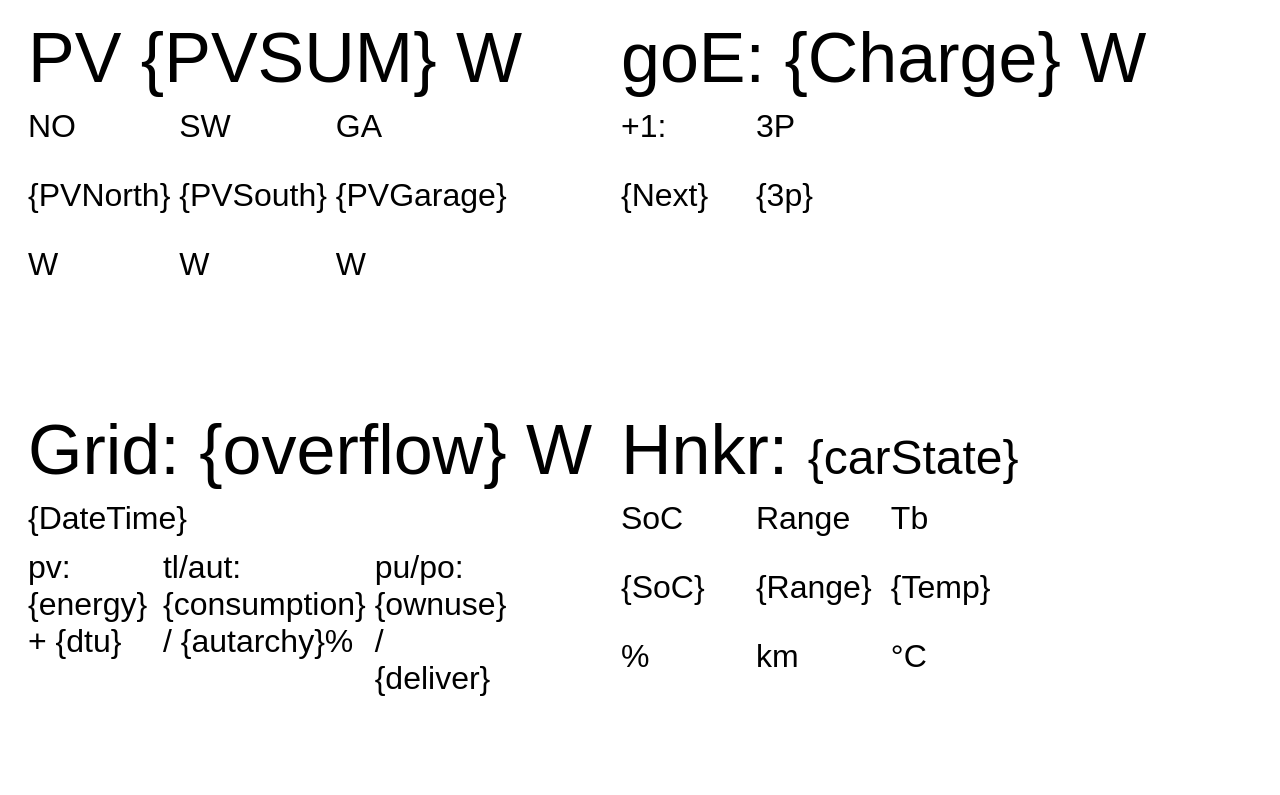
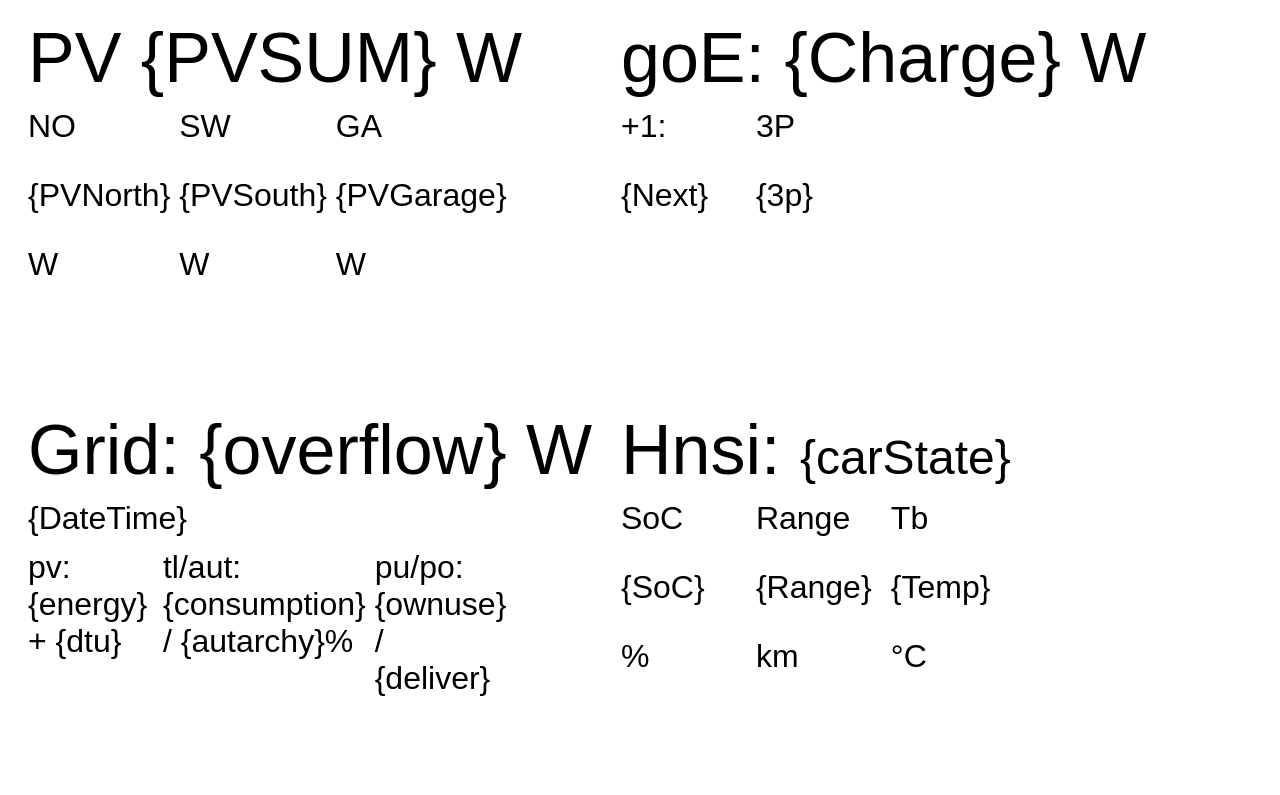
Before and after one commit to stdwanze/counterstat, a website: page portaltemplate.html in a window 1280 px wide. Drawn offline with Linux system fonts and the light colour scheme.

Commit message:
changed car name

```diff
--- a/portaltemplate.html
+++ b/portaltemplate.html
@@ -36,7 +36,7 @@
             </div>
         </div>
         <div id="car" class="module">
-            <span class="big element">Hnkr: <font size='10'>{carState}</font> </span>
+            <span class="big element">Hnsi: <font size='10'>{carState}</font> </span>
             <div class="nested">
                 <span class="small element"> SoC </p>{SoC} </p>%</span>
                 <span class="small element"> Range </p>{Range} </p>km</span>
```
